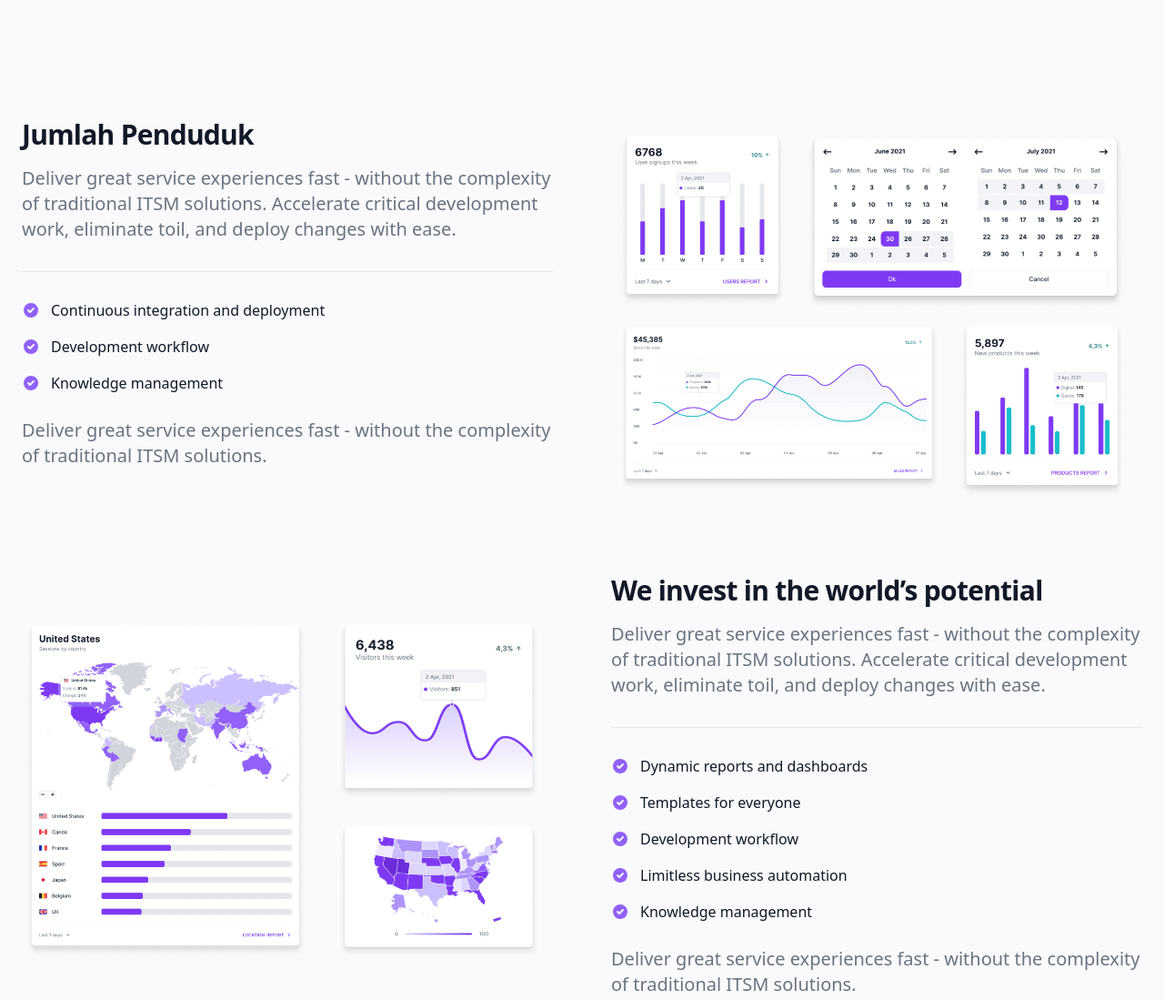
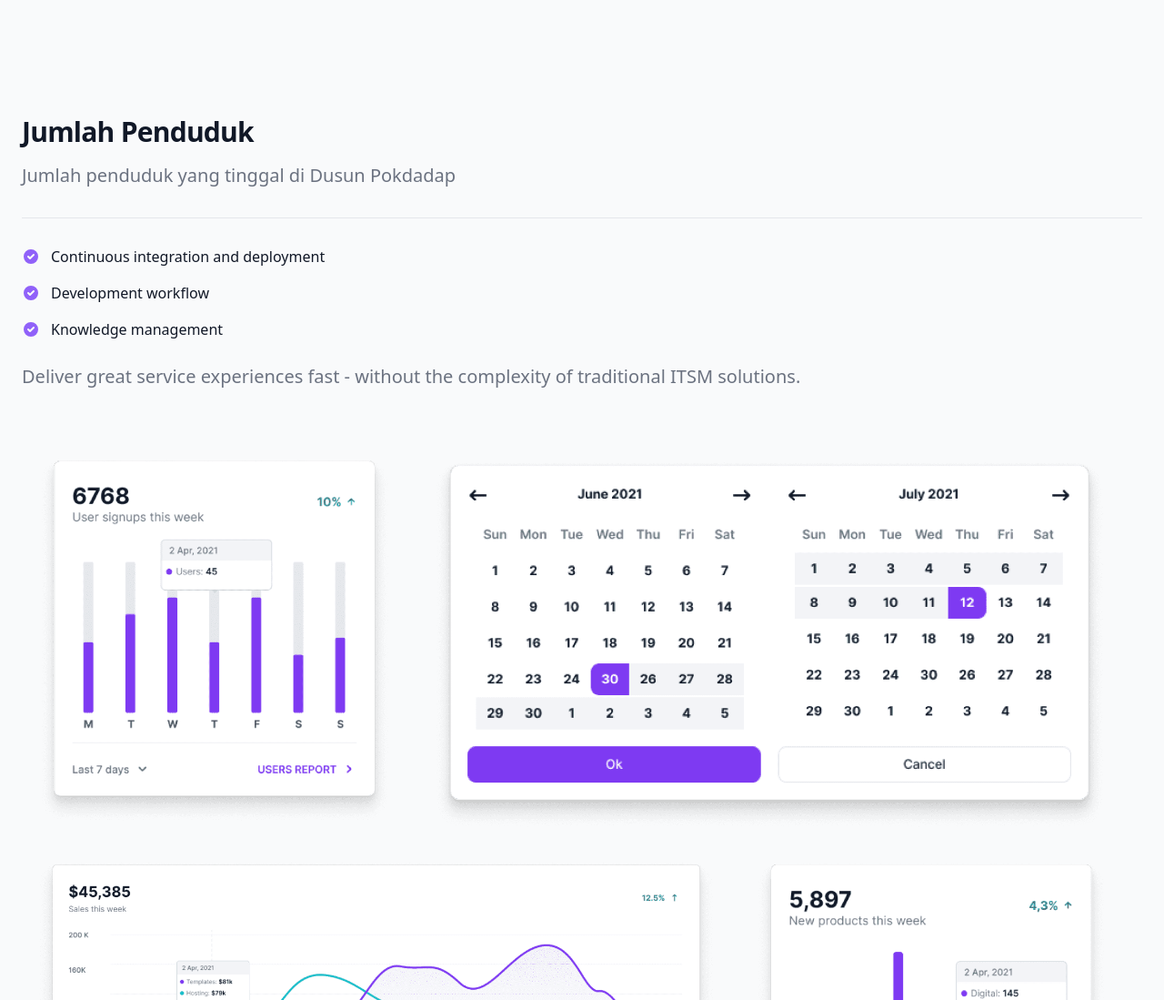
Before and after one commit to WCandra64/landing-profil-pokdadap, a website: page index.html in a window 1280 px wide. Shown: the part 1520-2619 px from the top of the page at 91% size. Drawn offline with nearby package versions, Linux system fonts and the light colour scheme.

Commit message:
Deskripsi Section Penduduk

```diff
--- a/index.html
+++ b/index.html
@@ -178,10 +178,11 @@
     <section class="bg-gray-50 dark:bg-gray-800">
         <div class="max-w-screen-xl px-4 py-8 mx-auto space-y-12 lg:space-y-20 lg:py-24 lg:px-6">
             <!-- Row -->
-            <div class="items-center gap-8 lg:grid lg:grid-cols-2 xl:gap-16">
+            <!-- <div class="items-center gap-8 lg:grid lg:grid-cols-2 xl:gap-16"> -->
+            <div class="items-center">
                 <div class="text-gray-500 sm:text-lg dark:text-gray-400">
                     <h2 class="mb-4 text-3xl font-extrabold tracking-tight text-gray-900 dark:text-white">Jumlah Penduduk</h2>
-                    <p class="mb-8 font-light lg:text-xl">Deliver great service experiences fast - without the complexity of traditional ITSM solutions. Accelerate critical development work, eliminate toil, and deploy changes with ease.</p>
+                    <p class="mb-8 font-light lg:text-xl">Jumlah penduduk yang tinggal di Dusun Pokdadap</p>
                     <!-- List -->
                     <ul role="list" class="pt-8 space-y-5 border-t border-gray-200 my-7 dark:border-gray-700">
                         <li class="flex space-x-3">
```
